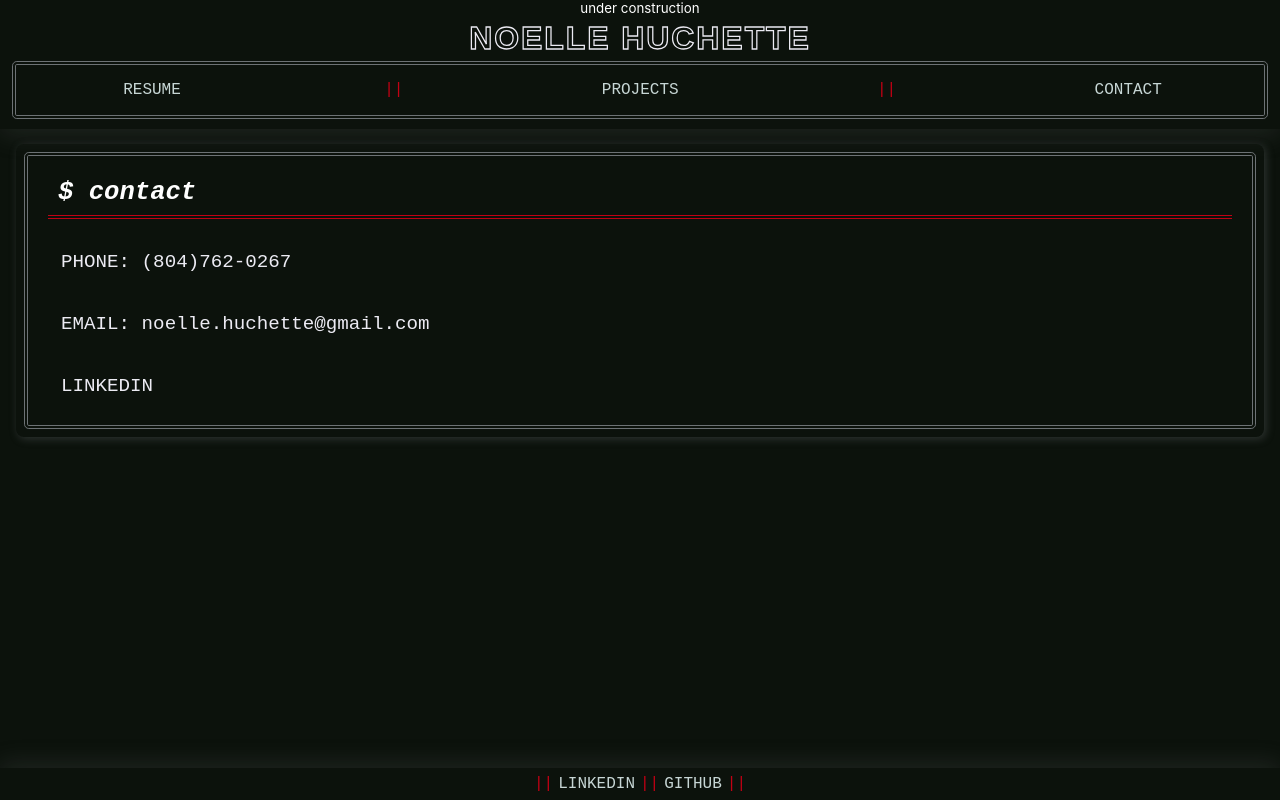
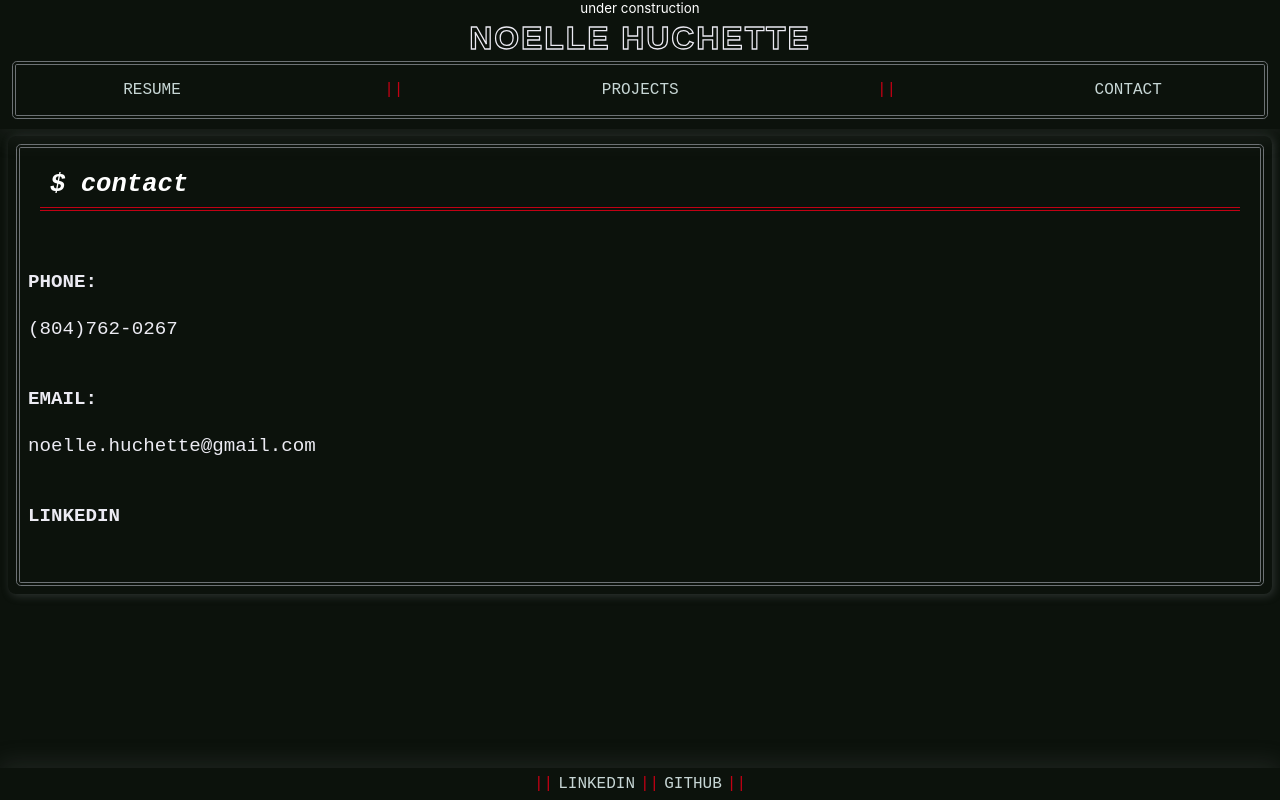
Before and after one commit to noellehuchette/portfolio, a React (Create React App) app: page /contact in a window 1280 px wide. Built offline with nearby package versions, Linux system fonts and the light colour scheme.

Commit message:
simple styling on contact/project pages

```diff
--- a/src/client/components/Contact/index.js
+++ b/src/client/components/Contact/index.js
@@ -10,12 +10,14 @@ const Contact = () => {
         </div>
         <div className="contact-item">
           <a href="tel:8047620267" className="contact-label">
-            Phone: <span className="info">(804)762-0267</span>
+            <h4>Phone: </h4>
+            <span className="info">(804)762-0267</span>
           </a>
         </div>
         <div className="contact-item">
           <a className="contact-label" href="mailto:noelle.huchette@gmail.com">
-            Email: <span className="info">noelle.huchette@gmail.com</span>
+            <h4>Email: </h4>
+            <span className="info">noelle.huchette@gmail.com</span>
           </a>
         </div>
         <div className="contact-item">
@@ -23,7 +25,7 @@ const Contact = () => {
             className="contact-label"
             href="https://www.linkedin.com/in/noelle-huchette/"
           >
-            LinkedIn
+            <h4>LinkedIn</h4>
           </a>
         </div>
       </div>
--- a/src/client/components/Contact/style.css
+++ b/src/client/components/Contact/style.css
@@ -1,6 +1,6 @@
 .contact-page {
   font-family: monospace;
-  margin: 1rem;
+  margin: 0.5rem;
   display: flex;
   flex-direction: column;
   gap: 1rem;
@@ -36,7 +36,3 @@ h3 {
   flex-direction: column;
   border: double 0.3rem #6D7275;
 }
-
-.contact-item {
-  margin: 1.25rem;
-}
--- a/src/client/components/Projects/style.css
+++ b/src/client/components/Projects/style.css
@@ -1,5 +1,5 @@
 .projects-page {
-  margin: 0.5rem;
+  margin: 1rem;
   min-width: 300px;
   text-align: left;
   display: flex;
@@ -18,18 +18,8 @@
   border: double 0.3rem #6D7275;
 }
 
-h3 {
-  font-size: 1.6rem;
-  margin: 1rem;
-  padding: 2px 10px 8px 10px;
-  font-style: oblique;
-  border-bottom: double 0.3rem
-#C20114;
-}
 .project-block {
-  border: double 0.3rem #6D7275;
   border-radius: 0.3rem;
-  margin: 0.5rem;
   padding: 1rem;
   display: flex;
   flex-direction: column;
@@ -46,7 +36,7 @@ h3 {
   display: flex;
   justify-content: flex-start;
   align-items: center;
-  border-bottom: double 0.3rem
+  border-bottom: dashed 0.1rem
 #C20114;
 }
 
```
